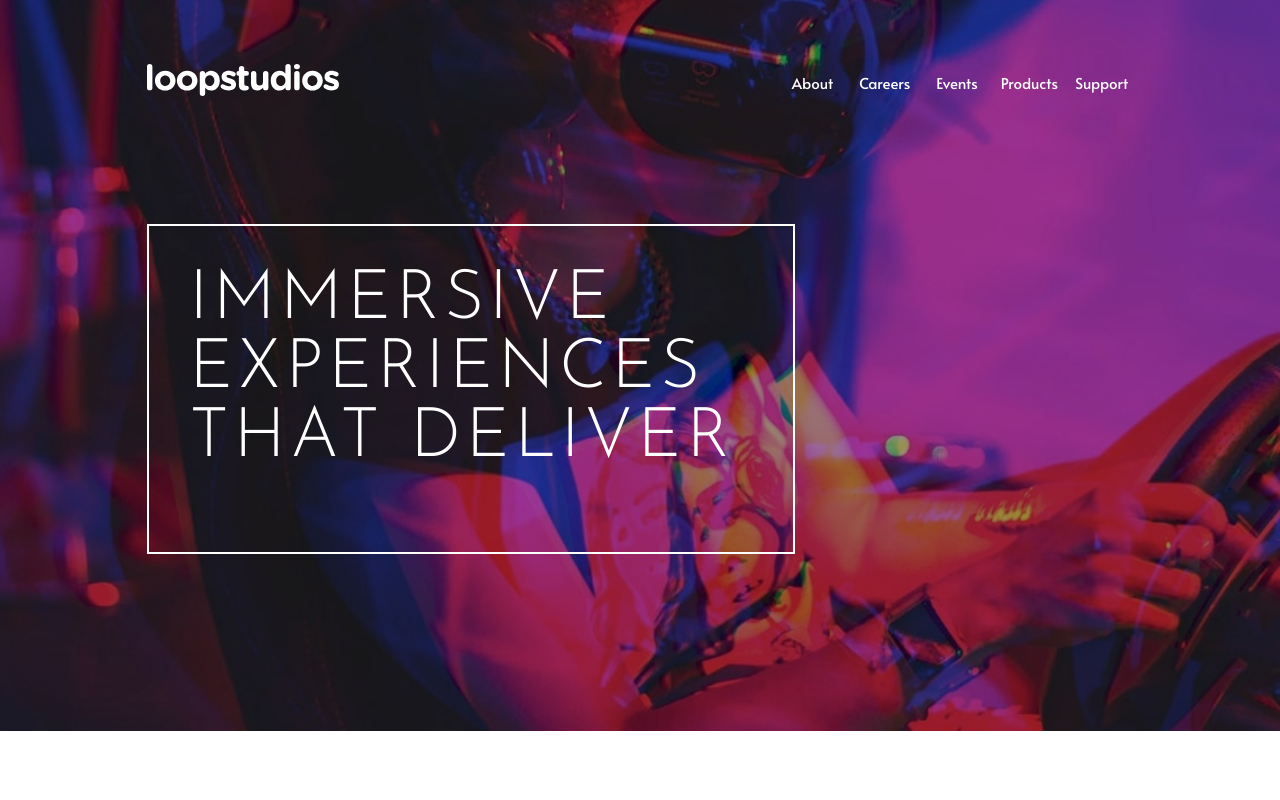
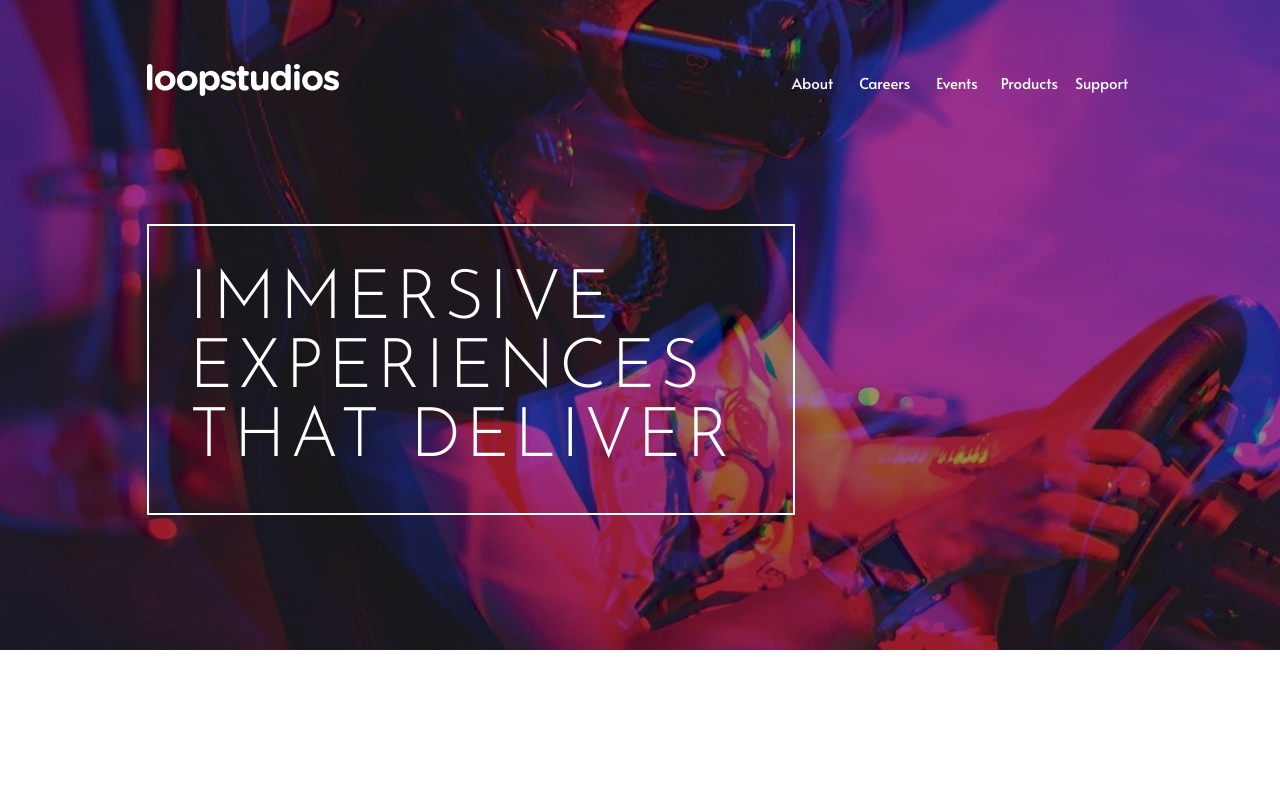
Before and after one commit to Mohanad-Hafiz/loopstudios-landing-page, a plain HTML site: page index.html in a window 1280 px wide. Shown: the top 800 px of the page. Drawn offline with Linux system fonts and the light colour scheme.

Commit message:
Fixed some issues

```diff
--- a/style.css
+++ b/style.css
@@ -27,7 +27,7 @@ header {
     background-repeat: no-repeat;
     background-position: center center;
     background-size: cover;
-    height: 731.25px;
+    height: 649.5px;
     color: white;
 }
 
@@ -36,7 +36,7 @@ header::before {
     display: inline-block;
     background-color: black;
     width: 100%;
-    height: 731.25px;
+    height: 649.5px;
     position: absolute;
     top: 0;
     opacity: 40%;
@@ -71,7 +71,6 @@ header h1 {
     position: absolute;
     top: 28vh;
     width: 648px;
-    height: 330px;
     padding: 40px;
     border: solid white 2.5px;
     font-weight: normal;
```
